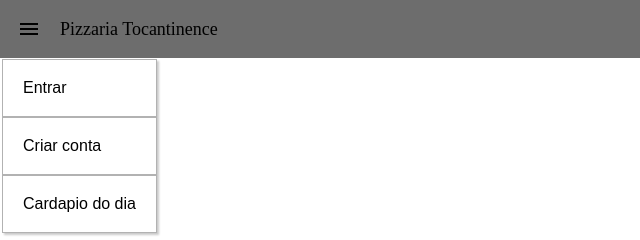
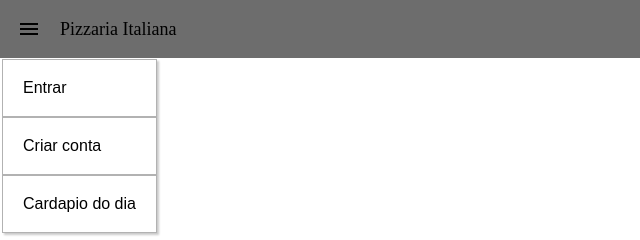
Before and after one commit to Jp-ctrl983/Projeto-Pizzaria, a plain HTML site: page index.html in a window 1280 px wide. Shown: the full height of the page, 0-640 px from the left. Drawn offline with nearby package versions, Linux system fonts and the light colour scheme.

Commit message:
Update index.html

```diff
--- a/index.html
+++ b/index.html
@@ -22,7 +22,7 @@
                      <li class="list-li"><a href="#" class="list-filho">Cardapio do dia</a></li>
                   </ul>
             </menu>
-            <h1 style="font-family:'Dancing+Script';" class="containerText">Pizzaria Tocantinence</h1>
+            <h1 style="font-family:'Dancing+Script';" class="containerText">Pizzaria Italiana</h1>
         </div>
      </header>
 
```
